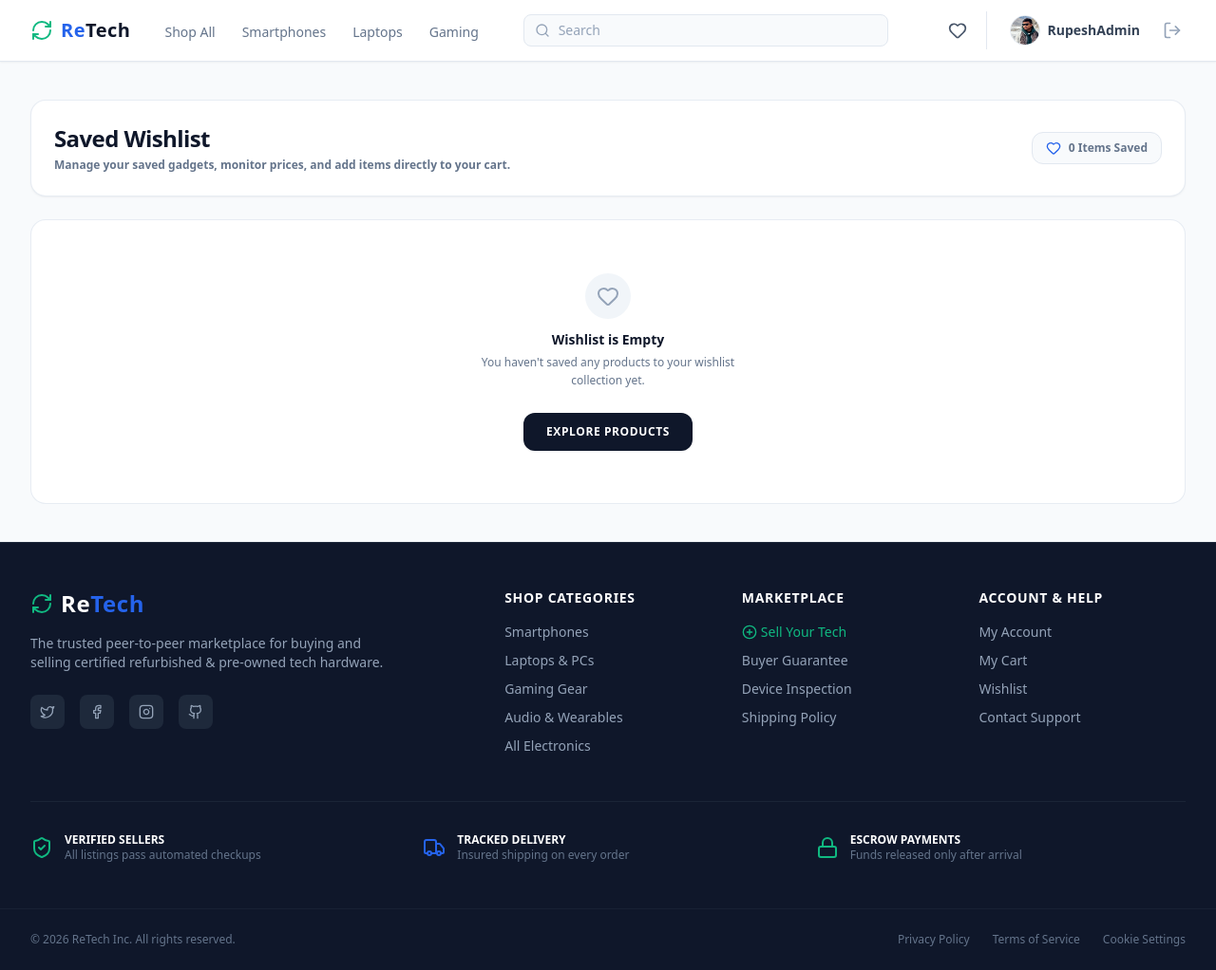
After one commit to bipinjlimbu/C2C-E-Commerce---Django-Project, a Django app: page /wishlist/ in a window 1280 px wide. The commit adds this page. Shown: the whole page at 95% size. Run offline with Django 5.2, Linux system fonts and the light colour scheme; a user stored in the database is signed in; data comes from the database, SQL or seed files in the repository.

Commit message:
Wishlist Page Added

```diff
--- /dev/null
+++ b/rt_project/rt_app/templates/main/wishlist_page.html
@@ -0,0 +1,97 @@
+<!DOCTYPE html>
+<html lang="en">
+<head>
+    <meta charset="UTF-8">
+    <meta name="viewport" content="width=device-width, initial-scale=1.0">
+    <title>Saved Wishlist | Retech</title>
+    {% load static %}
+    <link href="{% static 'css/styles.css' %}" rel="stylesheet" />
+</head>
+<body class="bg-slate-50 text-slate-900 font-sans min-h-screen flex flex-col selection:bg-blue-100">
+
+    {% include 'components/_navbar.html' %}
+
+    {% include 'components/_messages.html' %}
+
+    <main class="flex-grow max-w-7xl w-full mx-auto px-4 sm:px-6 lg:px-8 py-10 space-y-6">
+        <div class="flex flex-col sm:flex-row sm:items-center justify-between gap-4 bg-white p-6 rounded-2xl border border-slate-200/80 shadow-sm">
+            <div>
+                <h1 class="text-2xl font-bold text-[#0F172A] tracking-tight">Saved Wishlist</h1>
+                <p class="text-xs font-semibold text-[#64748B] mt-1">Manage your saved gadgets, monitor prices, and add items directly to your cart.</p>
+            </div>
+            <div class="inline-flex items-center gap-2 px-3.5 py-2 bg-slate-50 border border-slate-200 rounded-xl text-xs font-bold text-[#64748B] self-start sm:self-auto">
+                <i data-lucide="heart" class="w-4 h-4 text-[#2563EB]"></i>
+                <span>{{ wishlist_items|length|default:"0" }} Items Saved</span>
+            </div>
+        </div>
+
+        <div class="w-full">
+            {% if wishlist_items %}
+                <div class="space-y-4">
+                    {% for item in wishlist_items %}
+                        <div class="bg-white border border-slate-200/80 rounded-2xl p-4 sm:p-5 flex flex-col sm:flex-row items-center justify-between gap-6 hover:border-slate-300 transition-all shadow-sm group">
+
+                            <a href="/products/{{ item.product.id }}/" class="flex flex-col sm:flex-row items-center gap-5 flex-grow w-full">
+                                <div class="w-20 h-20 bg-slate-50 border border-slate-200/80 rounded-xl overflow-hidden flex items-center justify-center p-2 flex-shrink-0 group-hover:border-slate-300 transition-colors">
+                                    {% if item.product.product_image %}
+                                        <img src="{{ item.product.product_image.url }}" alt="{{ item.product.title|default:item.product.title }}" class="w-full h-full object-cover rounded-lg group-hover:scale-105 transition-transform duration-300">
+                                    {% else %}
+                                        <i data-lucide="package" class="w-6 h-6 text-slate-400"></i>
+                                    {% endif %}
+                                </div>
+
+                                <div class="space-y-1.5 text-center sm:text-left flex-grow">
+                                    <div class="flex flex-col items-center sm:items-start gap-1">
+                                        <h3 class="font-bold text-[#0F172A] text-base tracking-tight group-hover:text-[#2563EB] transition-colors line-clamp-1">
+                                            {{ item.product.title|default:item.product.title }}
+                                        </h3>
+                                        <span class="inline-flex items-center px-2.5 py-0.5 rounded-md bg-slate-100 border border-slate-200/80 text-[10px] font-bold uppercase tracking-wider text-slate-600">
+                                            {{ item.product.get_category_display }}
+                                        </span>
+                                    </div>
+                                </div>
+                            </a>
+
+                            <div class="flex flex-row sm:items-center justify-between sm:justify-end gap-6 w-full sm:w-auto border-t sm:border-t-0 border-slate-100 pt-4 sm:pt-0">
+                                <div class="flex flex-col">
+                                    <span class="text-[9px] uppercase font-bold tracking-wider text-[#64748B]">Price</span>
+                                    <div class="flex items-baseline gap-0.5">
+                                        <span class="text-xs font-bold text-[#2563EB] mr-0.5">NPR</span>
+                                        <span class="text-lg font-extrabold text-[#0F172A] font-mono">{{ item.product.price|floatformat:2 }}</span>
+                                    </div>
+                                </div>
+
+                                <div class="flex items-center gap-2.5">
+                                    <a href="/products/wishlist/remove/{{ item.product.id }}/" class="bg-slate-50 hover:bg-rose-50 text-slate-500 hover:text-rose-600 border border-slate-200 hover:border-rose-200 h-10 px-3.5 rounded-xl transition-all flex items-center justify-center gap-1.5 text-xs font-bold whitespace-nowrap" title="Remove Item">
+                                        <i data-lucide="trash-2" class="w-3.5 h-3.5"></i>
+                                        <span class="hidden sm:inline">Remove</span>
+                                    </a>
+                                </div>
+                            </div>
+
+                        </div>
+                    {% endfor %}
+                </div>
+            {% else %}
+                <div class="flex flex-col items-center justify-center text-center p-12 bg-white border border-slate-200/80 rounded-2xl min-h-[300px]">
+                    <div class="w-12 h-12 rounded-full bg-slate-100 flex items-center justify-center text-slate-400 mb-3">
+                        <i data-lucide="heart" class="w-6 h-6"></i>
+                    </div>
+                    <h4 class="text-sm font-bold text-[#0F172A]">Wishlist is Empty</h4>
+                    <p class="text-xs text-[#64748B] mt-1 max-w-xs leading-relaxed mb-6 font-medium">You haven't saved any products to your wishlist collection yet.</p>
+                    <a href="/products/" class="bg-[#0F172A] hover:bg-slate-800 text-white font-bold px-6 py-3 rounded-xl text-xs uppercase tracking-wider transition-all shadow-sm">
+                        Explore Products
+                    </a>
+                </div>
+            {% endif %}
+        </div>
+    </main>
+
+    {% include 'components/_footer.html' %}
+
+    <script src="{% static 'js/lucide.min.js' %}"></script>
+    <script>
+        lucide.createIcons();
+    </script>
+</body>
+</html>
--- a/rt_project/rt_app/urls.py
+++ b/rt_project/rt_app/urls.py
@@ -5,7 +5,7 @@ from .views.profile_view import profile_view, edit_profile_view, delete_profile_
 from .views.product_view import add_product_view, delete_product_view, edit_product_view, is_active_toggle_view, products_view, product_detail_view
 from .views.payment_view import initiate_payment_view, payment_success_view, payment_failed_view
 from .views.order_view import ship_order_view, deliver_order_view, order_complete_view, reject_order_view, cancel_order_view
-from .views.wishlist_view import wishlist_toggle_view
+from .views.wishlist_view import wishlist_view, wishlist_toggle_view
 from .views.dashboard import customer_dashboard_view
 
 urlpatterns = [
@@ -30,6 +30,7 @@ urlpatterns = [
     path('order/complete/<int:order_id>/', order_complete_view, name='order_complete'),
     path('order/cancel/<int:order_id>/', cancel_order_view, name='cancel_order'),
     path('order/reject/<int:order_id>/', reject_order_view, name='reject_order'),
+    path('wishlist/', wishlist_view, name='wishlist'),
     path('wishlist/toggle/<int:product_id>/', wishlist_toggle_view, name='wishlist_toggle'),
     path('dashboard/', customer_dashboard_view, name='customer_dashboard'),
 ]
--- a/rt_project/rt_app/views/wishlist_view.py
+++ b/rt_project/rt_app/views/wishlist_view.py
@@ -2,6 +2,11 @@ from django.shortcuts import render, redirect
 from django.contrib.auth.decorators import login_required
 from django.contrib import messages
 from ..models import Wishlist, Product
+
+@login_required
+def wishlist_view(request):
+    wishlist_items = Wishlist.objects.filter(user=request.user).select_related('product')
+    return render(request, 'main/wishlist_page.html', {'wishlist_items': wishlist_items})
 
 @login_required
 def wishlist_toggle_view(request, product_id):
--- a/rt_project/static/css/styles.css
+++ b/rt_project/static/css/styles.css
@@ -431,7 +431,7 @@ Ensure the default browser behavior of the `hidden` attribute.
   --tw-scroll-snap-strictness: proximity;
 }
 
-.divide-y > *, .border, .border-4, .border-2, .border-t, .border-b, .border-b-2, .border-l, .border-r, .border-b-\[6px\], .file\:border-0::file-selector-button, .after\:border::after {
+.divide-y > *, .border, .border-4, .border-2, .border-t, .border-b, .border-b-2, .border-l, .border-r, .border-b-\[6px\], .file\:border-0::file-selector-button, .after\:border::after, .sm\:border-t-0 {
   --tw-border-opacity: 1;
   border-color: rgb(229 231 235 / var(--tw-border-opacity));
 }
@@ -841,6 +841,10 @@ Ensure the default browser behavior of the `hidden` attribute.
   min-height: 220px;
 }
 
+.min-h-\[300px\] {
+  min-height: 300px;
+}
+
 .w-full {
   width: 100%;
 }
@@ -2272,6 +2284,26 @@ Ensure the default browser behavior of the `hidden` attribute.
 
 .ease-\[cubic-bezier\(0\.18\2c 0\.89\2c 0\.32\2c 1\.28\)\] {
   transition-timing-function: cubic-bezier(0.18,0.89,0.32,1.28);
+}
+
+.selection\:bg-blue-100 *::-moz-selection {
+  --tw-bg-opacity: 1;
+  background-color: rgb(219 234 254 / var(--tw-bg-opacity));
+}
+
+.selection\:bg-blue-100 *::selection {
+  --tw-bg-opacity: 1;
+  background-color: rgb(219 234 254 / var(--tw-bg-opacity));
+}
+
+.selection\:bg-blue-100::-moz-selection {
+  --tw-bg-opacity: 1;
+  background-color: rgb(219 234 254 / var(--tw-bg-opacity));
+}
+
+.selection\:bg-blue-100::selection {
+  --tw-bg-opacity: 1;
+  background-color: rgb(219 234 254 / var(--tw-bg-opacity));
 }
 
 .file\:mr-3::file-selector-button {
```
Also changed, not shown: other parts of rt_project/static/css/styles.css (+56 -0 lines).
